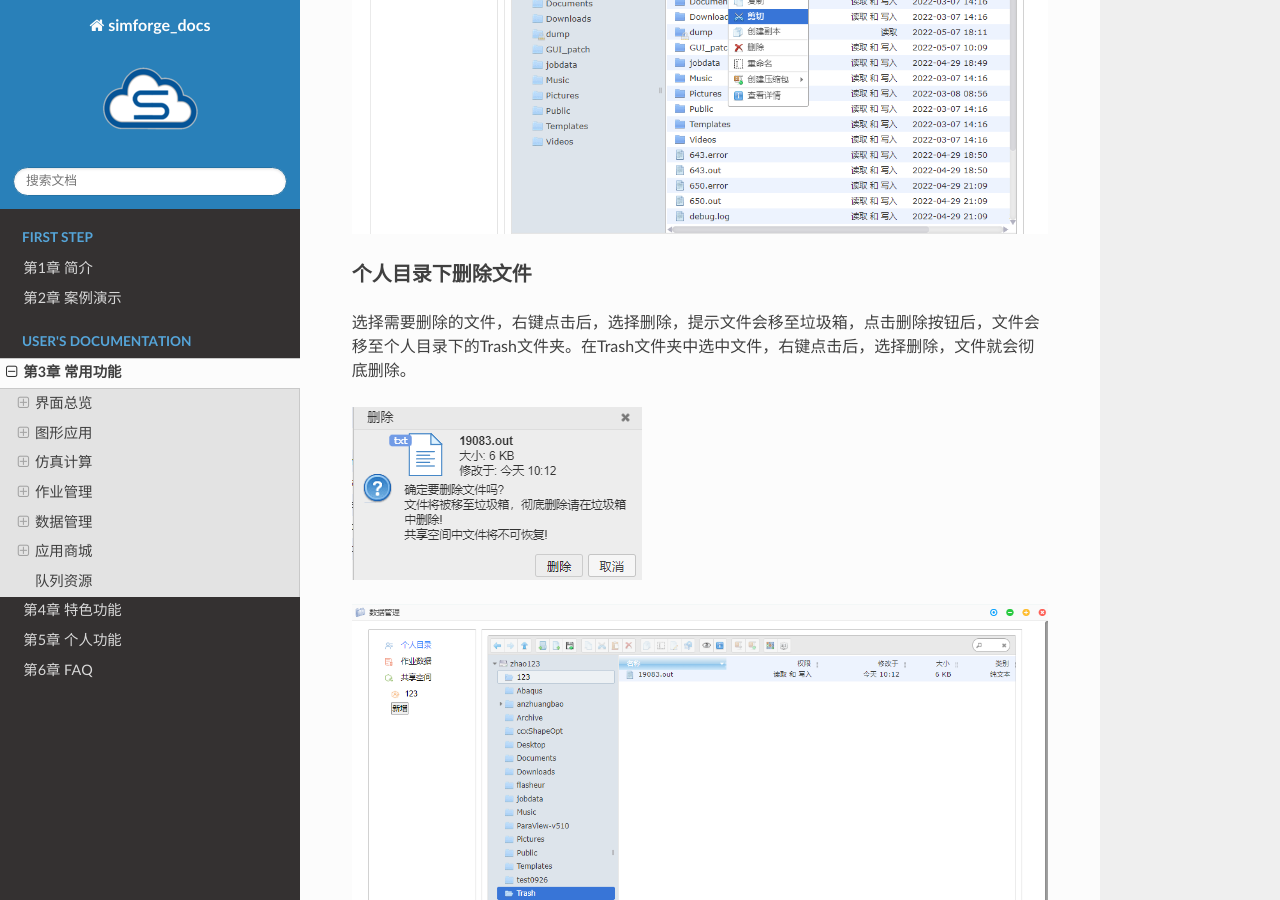
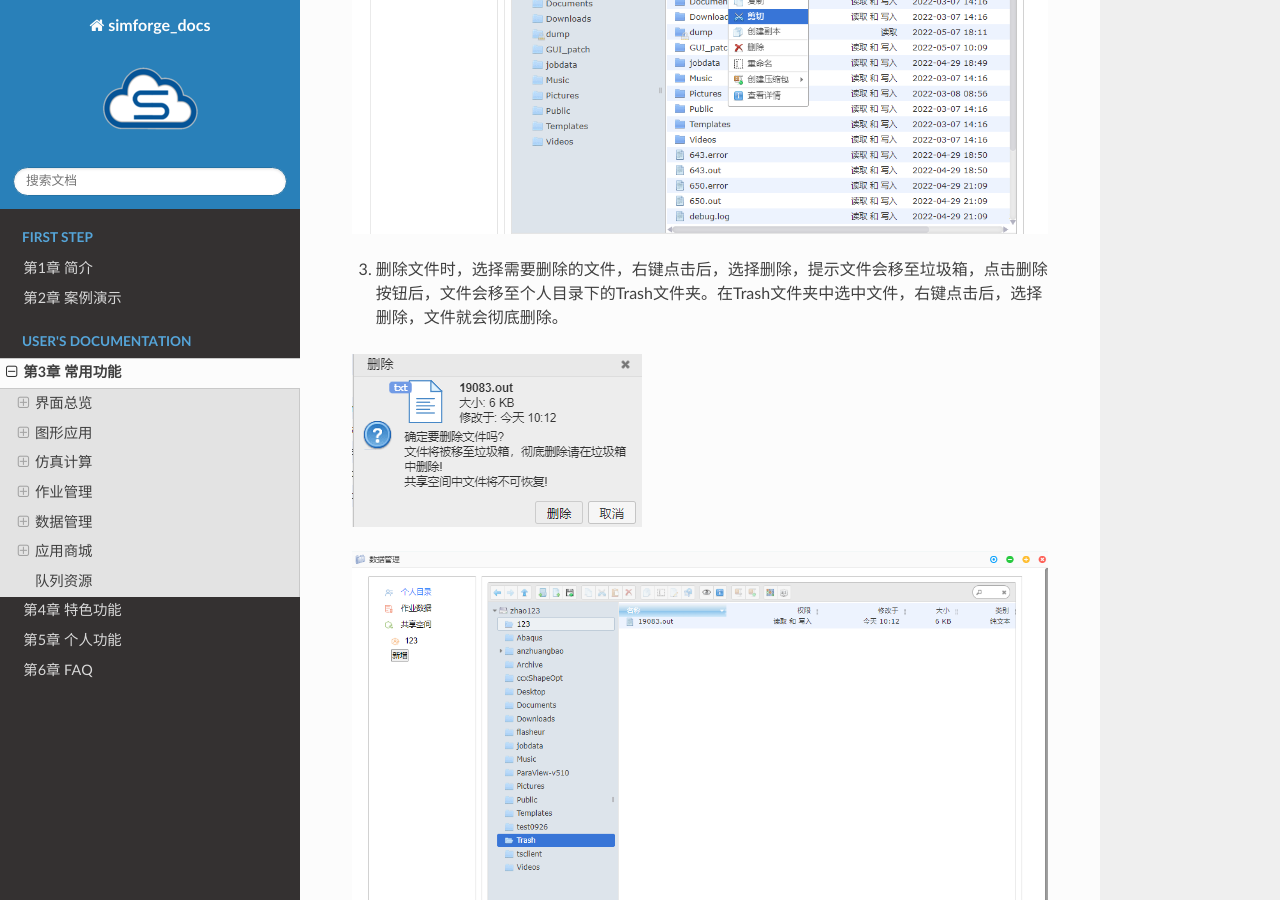
Before and after one commit to readthedocs/tutorial-sphinx-markdown-library, a Sphinx documentation site: the page built from docs/source/fre.md, in a window 1280 px wide and 900 px high, scrolled down 17920 px. Built offline with Sphinx 7.4.7 and the Read the Docs theme 2.0.0, drawn with Linux system fonts in a browser that asks for light colours.

Commit message:
第二次修改个人目录下的文件操作

```diff
--- a/docs/source/fre.md
+++ b/docs/source/fre.md
@@ -384,9 +384,7 @@ GUI模式下，图形界面分为VDI方式和VNC方式。前者需付费开通{r
 
 ![](figs/fre/right-clicked.png)
 
-### 个人目录下删除文件
-
-选择需要删除的文件，右键点击后，选择删除，提示文件会移至垃圾箱，点击删除按钮后，文件会移至个人目录下的Trash文件夹。在Trash文件夹中选中文件，右键点击后，选择删除，文件就会彻底删除。
+3. 删除文件时，选择需要删除的文件，右键点击后，选择删除，提示文件会移至垃圾箱，点击删除按钮后，文件会移至个人目录下的Trash文件夹。在Trash文件夹中选中文件，右键点击后，选择删除，文件就会彻底删除。
 
 ![](figs/fre/delete.png)
 
```
